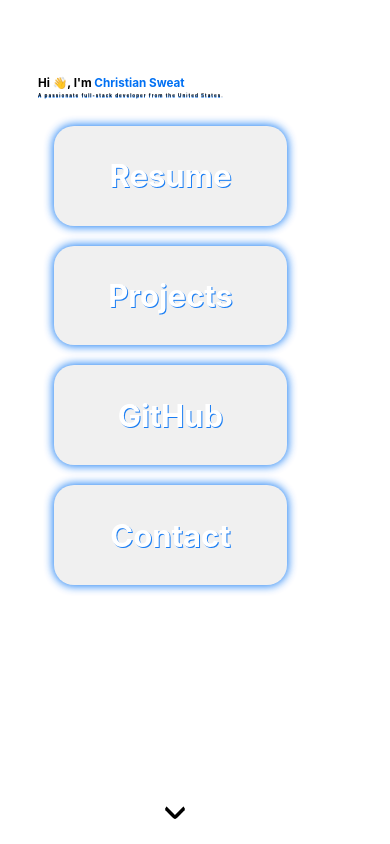
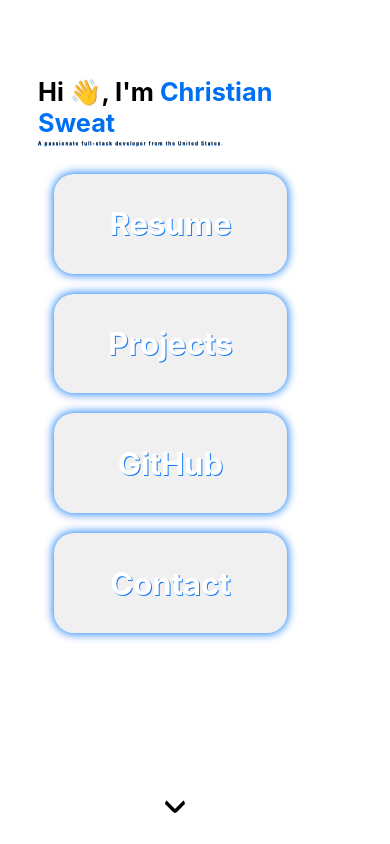
Before and after one commit to csweat03/sweat-portfolio, a Next.js app: page /components/IntroStart in a window 390 px wide. Shown: the top 844 px of the page. Built offline with nearby package versions, Linux system fonts and the light colour scheme.

Commit message:
Changed VW to VH to increase mobile responsiveness

```diff
--- a/pages/components/IntroText.js
+++ b/pages/components/IntroText.js
@@ -6,7 +6,7 @@
   },
   h1: {
     "letterSpacing": "0px",
-    "fontSize": "3vw",
+    "fontSize": "3vh",
     "margin": "2px"
   },
   h3: {
--- a/pages/index.js
+++ b/pages/index.js
@@ -22,6 +22,7 @@
       <Head>
         <title>Christian Sweat</title>
         <meta name="description" content="Written for your viewing pleasure." />
+        <meta name="viewport" content="width=device-width, initial-scale=1.0" />
         <link rel="shortcut icon" href="/images/favicon.ico" />
           <link rel="apple-touch-icon" sizes="180x180" href="/images/apple-touch-icon.png" />
           <link rel="icon" type="image/png" sizes="32x32" href="/images/favicon-32x32.png"/>
```
Also changed, not shown: pages/components/AnimArrow.js (line endings or trailing spaces), 1 other file (tests, documents, lock files or other folders).
